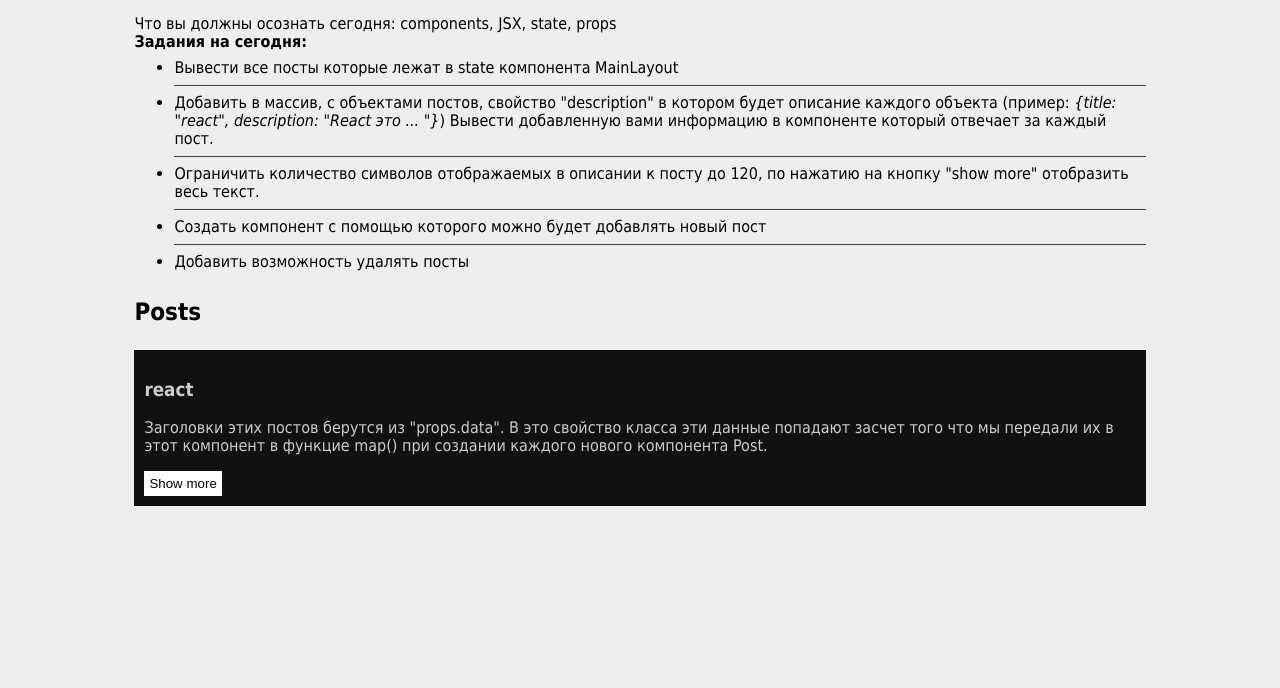
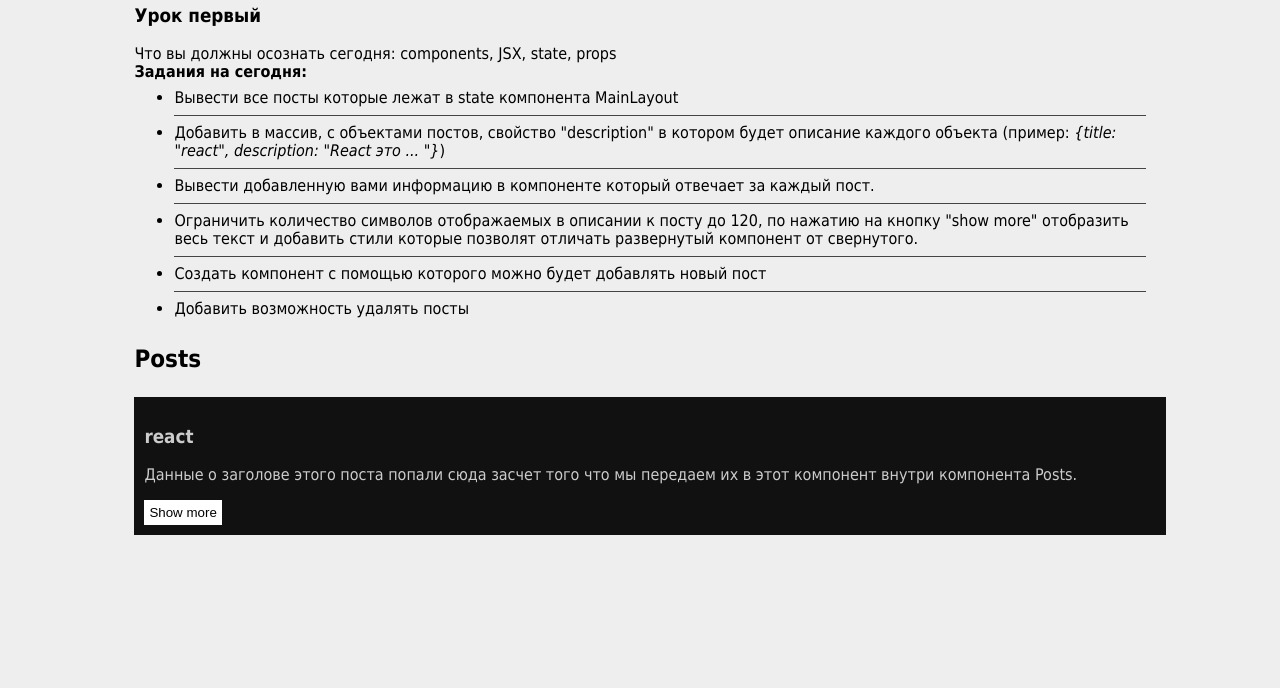
Before and after one commit to stevedevhere/react-course, a React app: page / in a window 1280 px wide. Shown: the part 112-800 px from the top of the page. Built offline with nearby package versions, Linux system fonts and the light colour scheme.

Commit message:
minor fixes in tasks and style

```diff
--- a/src/js/components/Header.js
+++ b/src/js/components/Header.js
@@ -12,9 +12,12 @@ const Header = (props) => (
             <li>
                 Добавить в массив, с объектами постов, свойство "description" в котором будет
                 описание каждого объекта (пример: <i>{ `{title: "react", description: "React это ... "}` }</i>)
-                Вывести добавленную вами информацию в компоненте который отвечает за каждый пост.
             </li>
-            <li>Ограничить количество символов отображаемых в описании к посту до 120, по нажатию на кнопку "show more" отобразить весь текст.</li>
+            <li>Вывести добавленную вами информацию в компоненте который отвечает за каждый пост.</li>
+            <li>
+                Ограничить количество символов отображаемых в описании к посту до 120,
+                по нажатию на кнопку "show more" отобразить весь текст и добавить стили которые позволят отличать развернутый компонент от свернутого.
+            </li>
             <li>Создать компонент с помощью которого можно будет добавлять новый пост</li>
             <li>Добавить возможность удалять посты</li>
         </ul>
--- a/src/js/components/Post.js
+++ b/src/js/components/Post.js
@@ -3,8 +3,7 @@ import React from 'react';
 const Post = props => (
     <article className="item">
         <h1>{props.data.title}</h1>
-        <p>Заголовки этих постов берутся из "props.data". В это свойство класса эти данные попадают засчет того
-            что мы передали их в этот компонент в функцие map() при создании каждого нового компонента Post.</p>
+        <p>Данные о заголове этого поста попали сюда засчет того что мы передаем их в этот компонент внутри компонента Posts.</p>
         <button>Show more</button>
     </article>
 );
--- a/src/sass/_defaults.scss
+++ b/src/sass/_defaults.scss
@@ -17,6 +17,7 @@ body {
 
 .wrapper {
     margin: auto;
+    padding-top: 30px;
     width: 80%;
     display: table;
 }
--- a/src/sass/modules/_items.scss
+++ b/src/sass/modules/_items.scss
@@ -6,5 +6,6 @@
     color: #ccc;
     padding: 10px;
     margin: 5px auto;
+    width: 100%;
   }
 }
```
